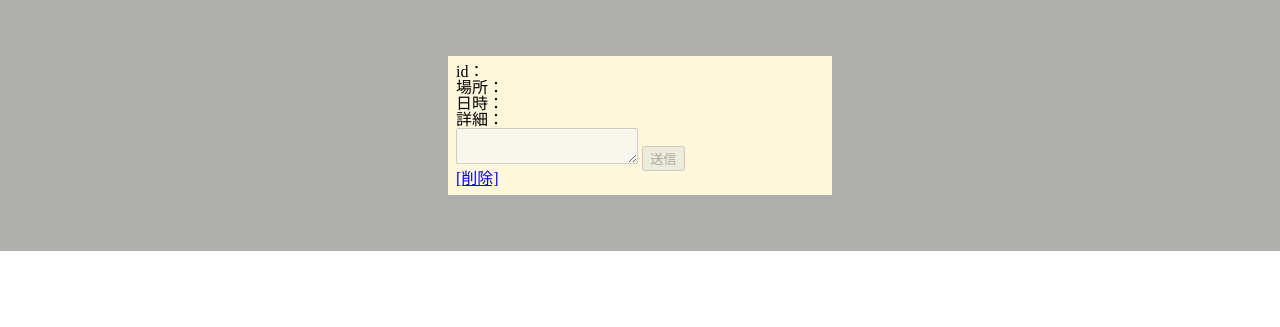
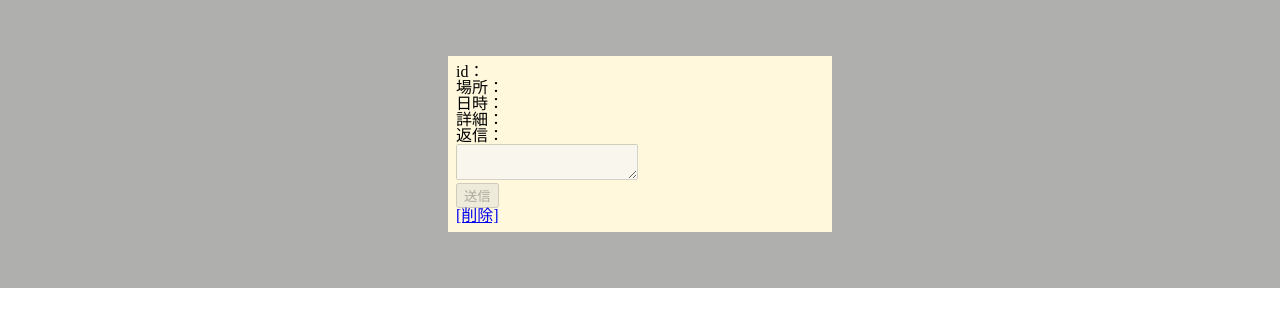
Before and after one commit to WaiEnu/Gs_kadai, a PHP site: page /detail.php?id=1 in a window 1280 px wide. Shown: the part 16-343 px from the top of the page. Run offline with PHP 8.4, Linux system fonts and the light colour scheme; data that the repository does not hold is empty.

Commit message:
19.11.22

```diff
--- a/008/detail.php
+++ b/008/detail.php
@@ -38,9 +38,10 @@ include("template/header.html");
             }
           ?>
           <fieldset>
-            <label for="hensin"><textarea type="text" name="hensin" <?=$disabled?>><?=$row["hensin"]?></textarea></label>
+            <div><label for="hensin">返信：</label></div>
+            <div><textarea type="text" name="hensin" <?=$disabled?>><?=$row["hensin"]?></textarea></div>
             <input type="hidden" name="id" value ="<?=$row["id"]?>">
-            <input type="submit" value="送信" <?=$disabled?>>
+            <div><input type="submit" value="送信" <?=$disabled?>></div>
           </fieldset>
           <div><a href="delete.php?id='<?=$r["id"]?>'">[削除]</a></div>
         </div>
--- a/008/index.php
+++ b/008/index.php
@@ -44,7 +44,8 @@ include("template/header.html");
           <fieldset>
             <div><label for="location">場所：<input type="text" name="location"></label></div>
             <div><label for="wdate">日時:<input type="date" name="wdate" value="2019-10-08" min="2019-10-08" max="2119-10-08"></label></div>
-            <div><label for="naiyou">詳細：<textarea type="text" name="naiyou" ></textarea></label></div>
+            <div><label for="naiyou">詳細：</label></div>
+            <div><textarea type="text" name="naiyou" ></textarea></div>
             <div><input type="submit" value="送信"></div>
           </fieldset>
         </div>
```
